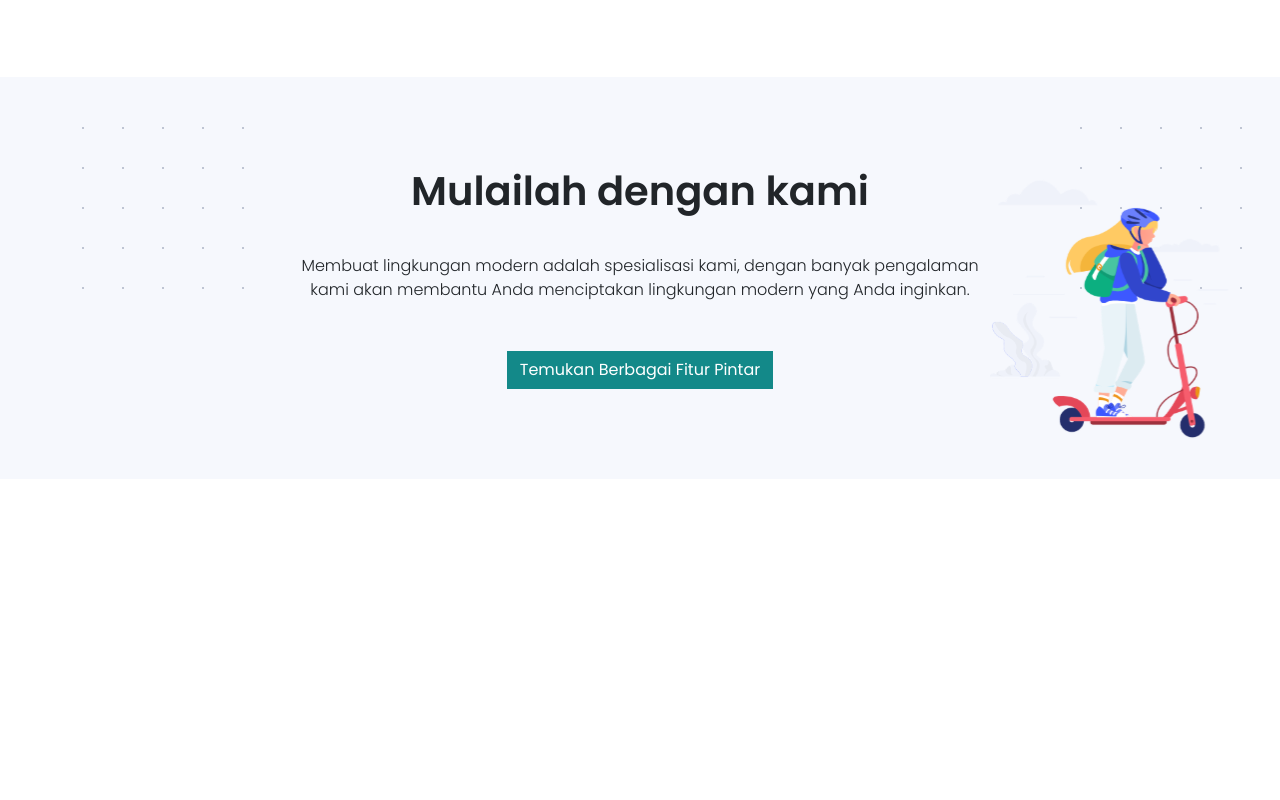
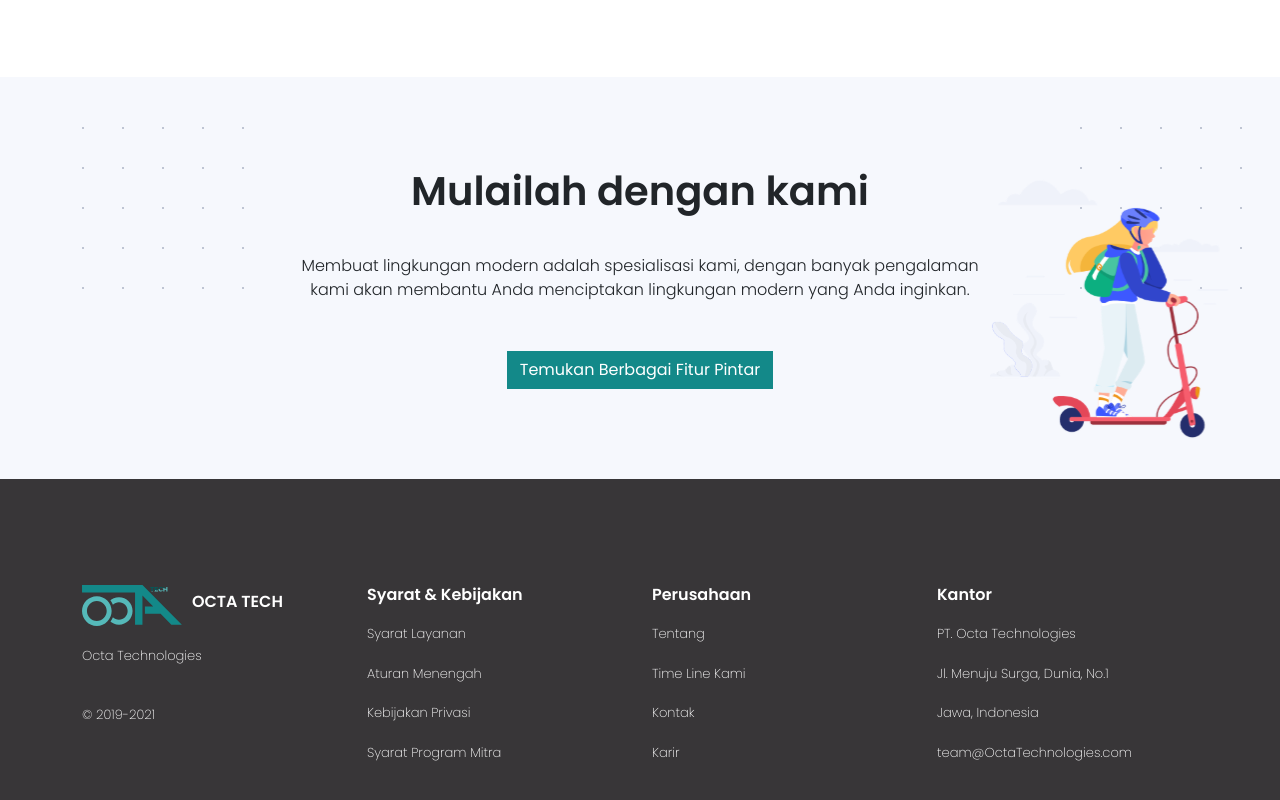
Before and after one commit to fillahfirdausyah/octatech-frontend, a React (Create React App) app: page / in a window 1280 px wide. Shown: the part 3609-4409 px from the top of the page. Before the commit the page ends 4088 px from the top, so only its background shows below. Built offline with nearby package versions, Linux system fonts and the light colour scheme.

Commit message:
add Footer Component

```diff
--- /dev/null
+++ b/src/Component/Footer/index.js
@@ -0,0 +1,48 @@
+import React from "react";
+import { Container } from "react-bootstrap";
+
+// Asset
+import "./style.css";
+import Logo from "../../Assets/Logo.svg";
+
+function Footer() {
+  return (
+    <div className="footer">
+      <Container>
+        <div className="row">
+          <div className="col-md-3 octa-footer">
+            <div className="section1 d-flex align-items-center">
+              <img src={Logo} alt="" className="img-fluid" />
+              <h3>OCTA TECH</h3>
+            </div>
+            <p>Octa Technologies</p>
+            <p className="year">© 2019-2021</p>
+          </div>
+          <div className="col-md-3">
+            <h1>Syarat & Kebijakan</h1>
+            <li>Syarat Layanan</li>
+            <li>Aturan Menengah</li>
+            <li>Kebijakan Privasi</li>
+            <li>Syarat Program Mitra</li>
+          </div>
+          <div className="col-md-3">
+            <h1>Perusahaan</h1>
+            <li>Tentang</li>
+            <li>Time Line Kami</li>
+            <li>Kontak</li>
+            <li>Karir</li>
+          </div>
+          <div className="col-md-3">
+            <h1>Kantor</h1>
+            <li>PT. Octa Technologies</li>
+            <li>Jl. Menuju Surga, Dunia, No.1</li>
+            <li>Jawa, Indonesia</li>
+            <li>team@OctaTechnologies.com</li>
+          </div>
+        </div>
+      </Container>
+    </div>
+  );
+}
+
+export default Footer;
--- /dev/null
+++ b/src/Component/Footer/style.css
@@ -0,0 +1,38 @@
+.footer {
+    background-color: #383638;
+    padding-top: 106px;
+    color: white;
+    padding-bottom: 106px;
+}
+
+.section1 img {
+    width: 100px;
+    margin-right: 10px;
+}
+
+.footer .section1 h3 {
+    font-weight: 800;
+    font-size: medium;
+}
+
+.octa-footer p {
+    font-size: small;
+    font-weight: 200;
+    margin-top: 20px;
+}
+
+p.year {
+    margin-top: 40px;
+}
+
+.footer h1 {
+    font-size: medium;
+    font-weight: 600;
+}
+
+.footer li {
+    list-style: none;
+    margin-top: 20px;
+    font-weight: 200;
+    font-size: small;
+}
--- a/src/Page/MainPage/index.js
+++ b/src/Page/MainPage/index.js
@@ -9,6 +9,7 @@ import WhyUs from "../../Component/WhyUs";
 import Article from "../../Component/Article";
 import CsSupport from "../../Component/CsSupport";
 import StartWith from "../../Component/StartWith";
+import Footer from "../../Component/Footer";
 
 function MainPage() {
   return (
@@ -27,6 +28,7 @@ function MainPage() {
       </Container>
       <div>
         <StartWith />
+        <Footer />
       </div>
     </>
   );
```
